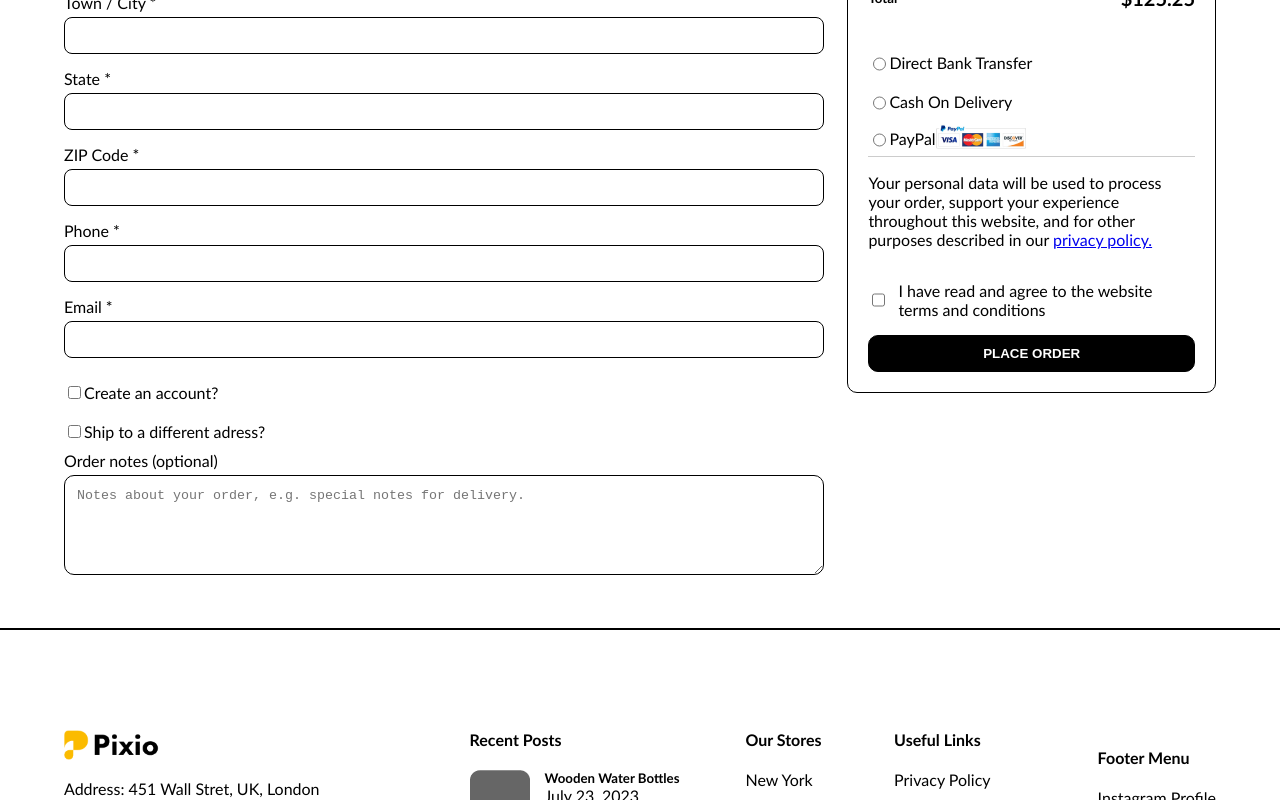
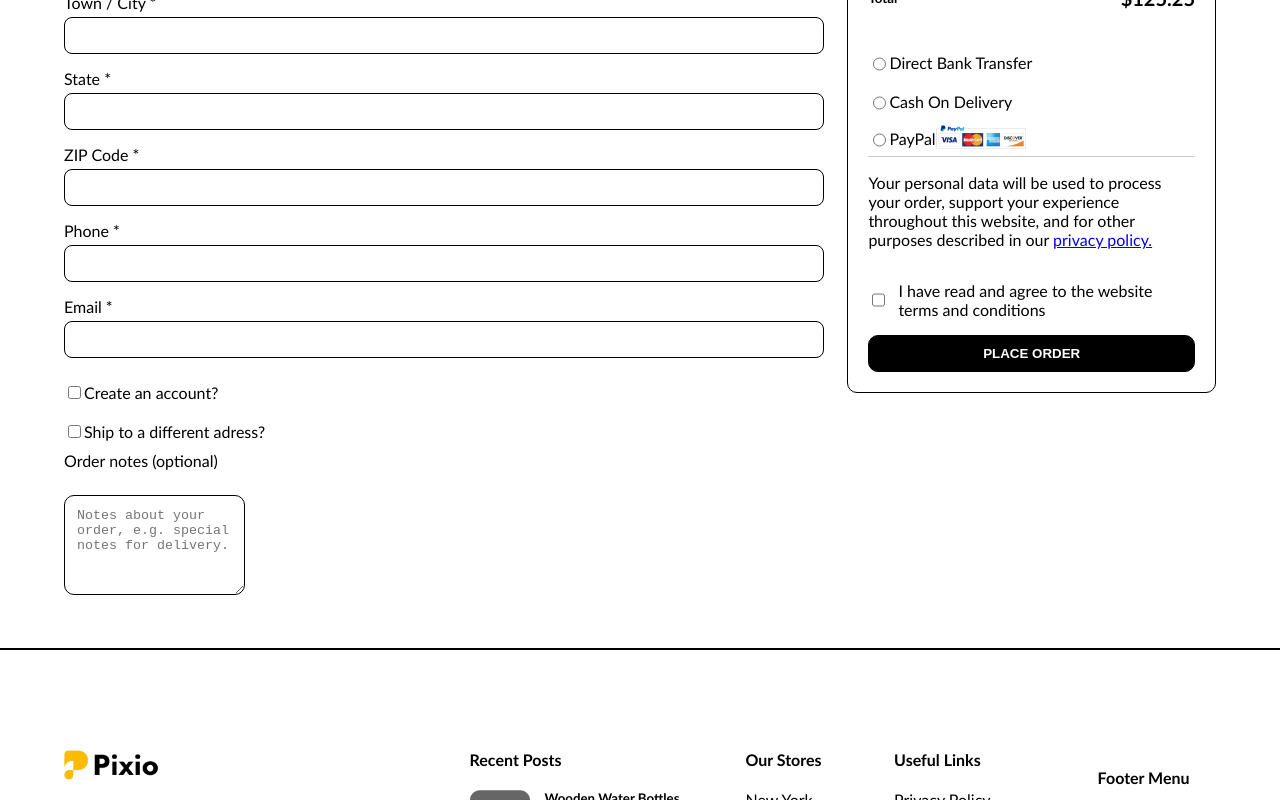
Before and after one commit to Dzzjio/dzz-shop-ecommerse, a React (Create React App) app: page /checkout in a window 1280 px wide. Shown: the part 690-1490 px from the top of the page. Built offline with nearby package versions, Linux system fonts and the light colour scheme.

Commit message:
add margin to textarea

```diff
--- a/src/pages/checkout/styled.ts
+++ b/src/pages/checkout/styled.ts
@@ -64,9 +64,9 @@ export const CheckoutPageContainerLeft = styled.form`
     }
 
     textarea {
-        width: 100%;
+        max-width: 100%;
         border-radius: 10px;
-        margin-top: 5px;
+        margin-top: 25px;
         min-height: 100px;
         border: 1px solid black;
 
```
